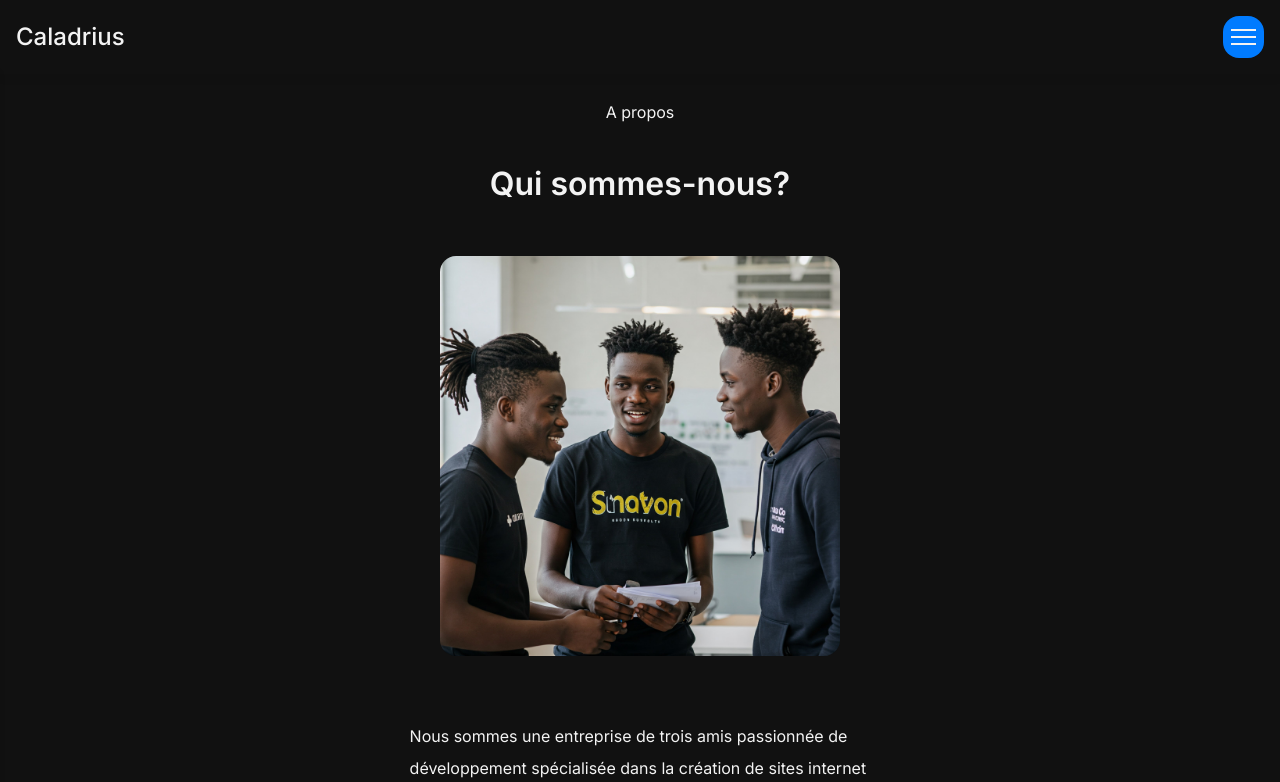
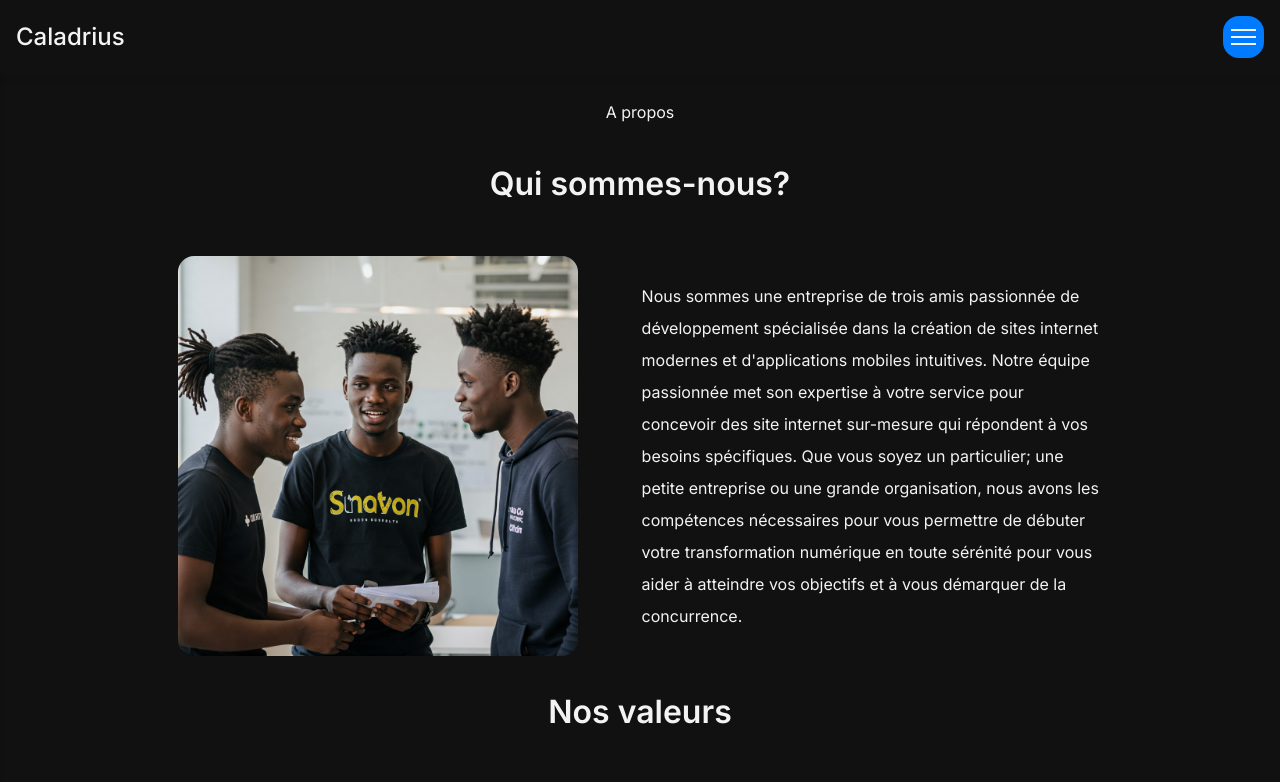
Before and after one commit to Migthyvan/Caladrius, a Vue app in the folder Caladrius/: page /about in a window 1280 px wide. Shown: the top 782 px of the page. Built offline with nearby package versions, Linux system fonts and the light colour scheme.

Commit message:
about section 15/05/25

```diff
--- a/Caladrius/src/assets/main.css
+++ b/Caladrius/src/assets/main.css
@@ -76,8 +76,8 @@
 }
 
 img{
-  width: 400px;
-  height: 400px;
+  width: 330px;
+  height: 330px;
   background-size: cover;
   border-radius: 1rem;
 }
--- a/Caladrius/src/components/layout/navbar.vue
+++ b/Caladrius/src/components/layout/navbar.vue
@@ -202,6 +202,7 @@
 }
 
 .div__menu ul {
+  display: flex;
   flex-direction: column;
   align-items: center;
   gap: 1.5rem;
--- a/Caladrius/src/components/section/aboutUsOther.vue
+++ b/Caladrius/src/components/section/aboutUsOther.vue
@@ -129,13 +129,7 @@
     font-size: 2rem;
 }
 
-.service__container{
-    display: flex;
-    flex-direction: column;
-    align-items: center;
-    justify-content: center;
-    gap: 2rem;
-}
+
 
 @media (min-width: 768px) {
 
```
